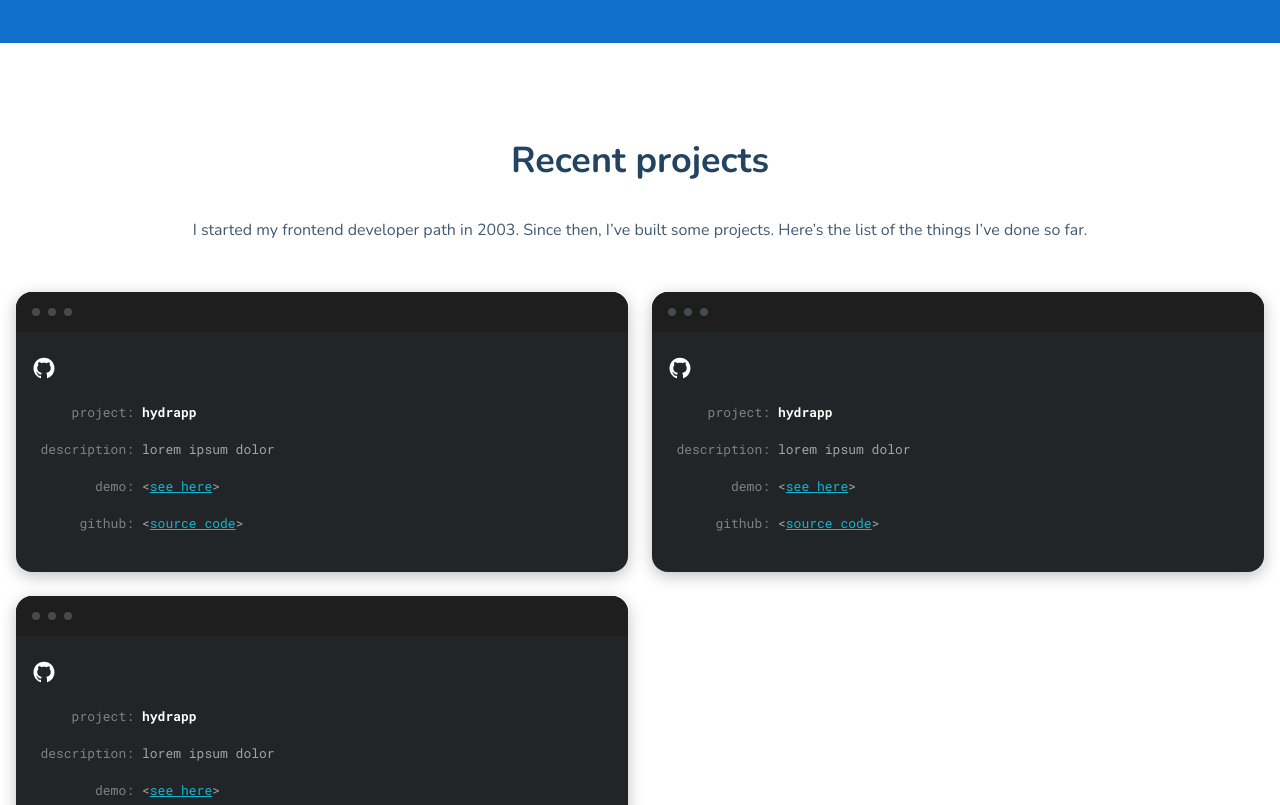
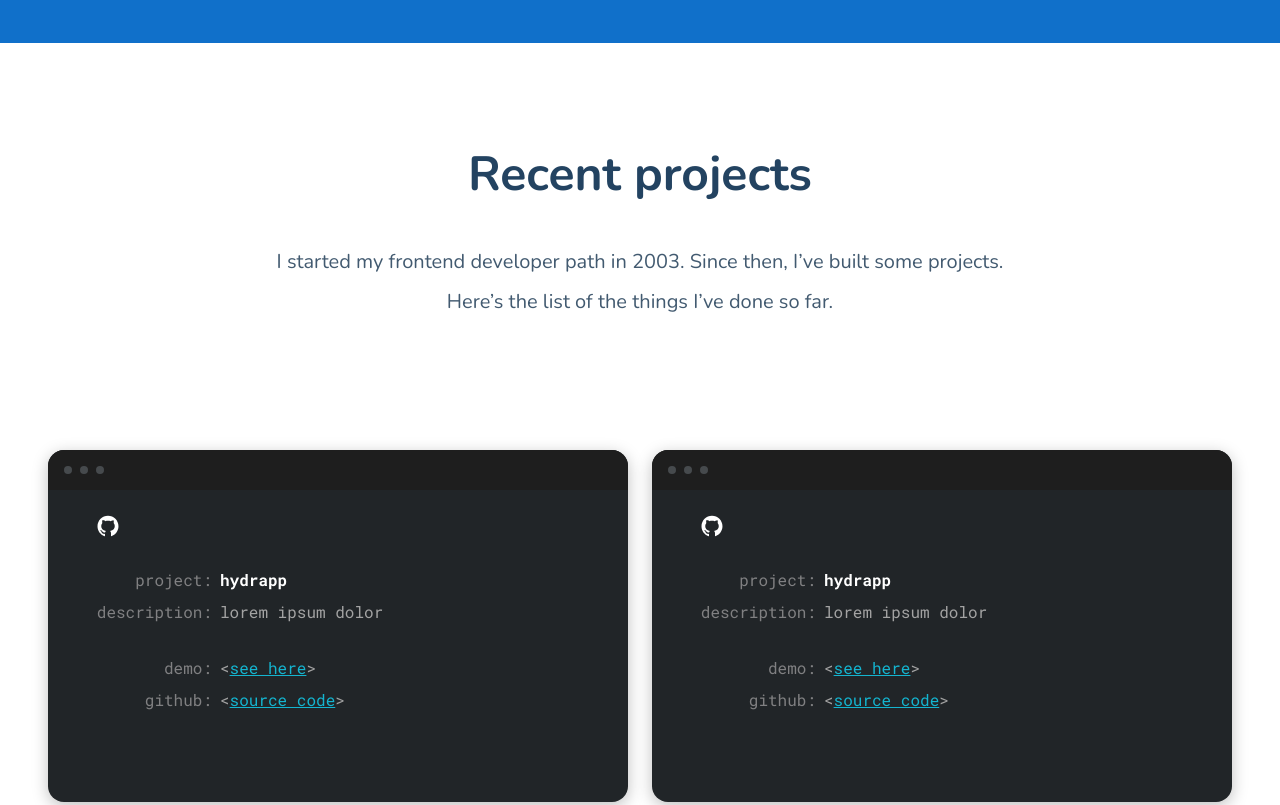
Before and after one commit to jarek-janowski/jarek-janowski.github.io, a website built with webpack: page src/pages/index.html in a window 1280 px wide. Shown: the part 1540-2345 px from the top of the page. Built offline with nearby package versions, Linux system fonts and the light colour scheme.

Commit message:
feat: projects desktop styles

```diff
--- a/src/pages/index.html
+++ b/src/pages/index.html
@@ -98,7 +98,7 @@
               <span class="project__label">project: </span><span>hydrapp</span>
             </h3>
             <p class="project__grid">
-              <span class="project__label">description:</span>
+              <span class="project__label project__grid--description">description:</span>
               <span>lorem ipsum dolor</span>
             </p>
             <p class="project__grid">
@@ -127,7 +127,7 @@
               <span class="project__label">project: </span><span>hydrapp</span>
             </h3>
             <p class="project__grid">
-              <span class="project__label">description:</span>
+              <span class="project__label project__grid--description">description:</span>
               <span>lorem ipsum dolor</span>
             </p>
             <p class="project__grid">
@@ -156,7 +156,7 @@
               <span class="project__label">project: </span><span>hydrapp</span>
             </h3>
             <p class="project__grid">
-              <span class="project__label">description:</span>
+              <span class="project__label project__grid--description">description:</span>
               <span>lorem ipsum dolor</span>
             </p>
             <p class="project__grid">
--- a/src/scss/modules/projects.scss
+++ b/src/scss/modules/projects.scss
@@ -1,13 +1,5 @@
 .projects {
     padding: 64px 16px 88px;
-
-    &__header {
-        color: $darkText;
-        font-weight: bold;
-        font-size: 36px;
-        line-height: 48px;
-        text-align: center;
-    }
 
     &__description {
         margin-bottom: 46px;
@@ -16,6 +8,27 @@
         line-height: 32px;
         text-align: center;
         color: $text;
+        max-width: 786px;
+        margin: 0 auto 46px;
+
+        @media(min-width: $desktop) {
+            font-size: 20px;
+            line-height: 40px;
+            margin-bottom: 128px;
+        }
+    }
+
+    &__header {
+        color: $darkText;
+        font-weight: bold;
+        font-size: 36px;
+        line-height: 48px;
+        text-align: center;
+
+        @media(min-width: $desktop) {
+            font-size: 48px;
+            line-height: 56px;
+        }
     }
 }
 
@@ -29,6 +42,10 @@
     font-size: 13px;
     line-height: 24px;
 
+    @media(min-width: $desktop) {
+        font-size: 16px;
+    }
+
     &__circle {
         display: block;
         border-radius: 50%;
@@ -40,12 +57,25 @@
 
     &__content {
         padding: 24px 16px;
+
+        @media(min-width: $desktop) {
+            padding: 24px 48px 82px;
+        }
     }
 
     &__grid {
         display: grid;
         grid-template-columns: 102px 1fr;
         column-gap: 8px;
+        margin: 0 0 8px 0;
+
+        &--description {
+            margin-bottom: 24px;
+        }
+
+        @media(min-width: $desktop) {
+            grid-template-columns: 116px 1fr;
+        }
     }
 
     &__label {
@@ -63,6 +93,11 @@
         line-height: 24px;
         font-weight: bold;
         color: #fff;
+        margin-top: 24px;
+
+        @media(min-width: $desktop) {
+            font-size: 16px;
+        }
     }
 
     &__window {
@@ -80,6 +115,8 @@
     display: grid;
     column-gap: 24px;
     row-gap: 24px;
+    max-width: 1184px;
+    margin: 0 auto;
 
     @media (min-width: $tablet) {
         grid-template-columns: 1fr 1fr;
```
